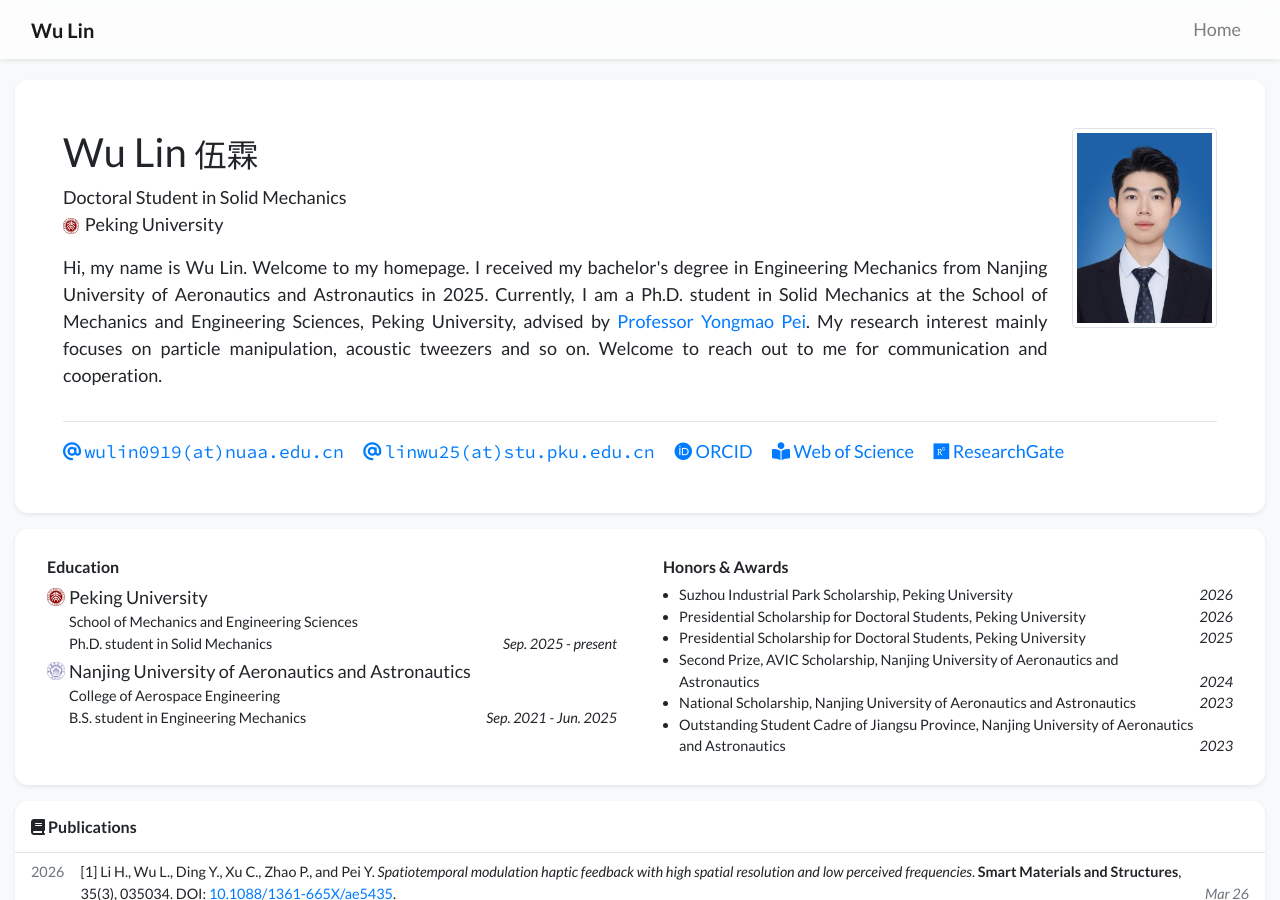
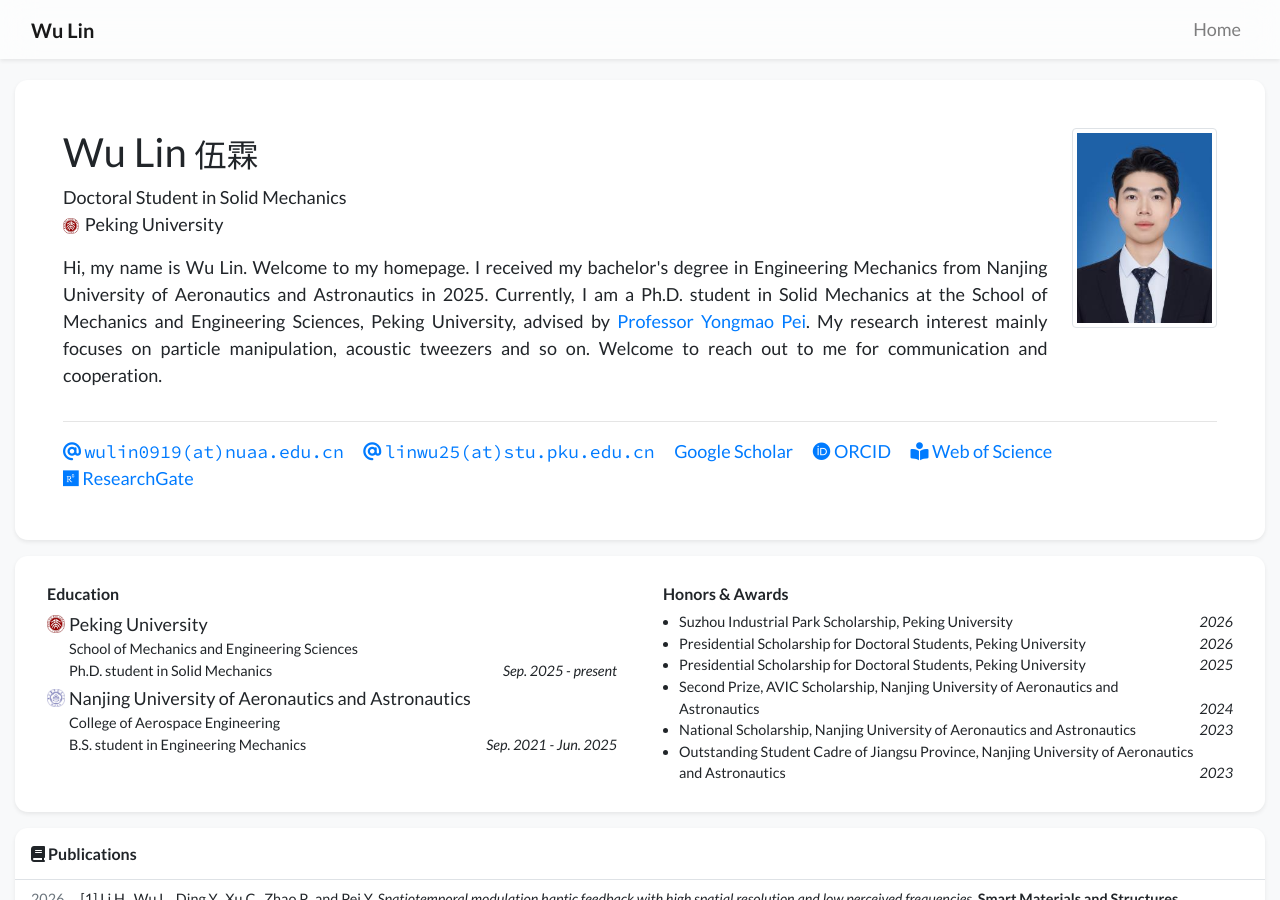
Before and after one commit to WuLin0919/wulin0919.github.io, a Jekyll site: the page built from index_layout2.html, in a window 1280 px wide and 900 px high. Built offline with Jekyll 4.4.1, drawn with Linux system fonts in a browser that asks for light colours; nearby versions of some CDN libraries; a style sheet for code colours, icons or effects is not loaded.

Commit message:
Add Google Scholar profile link and icon

```diff
--- a/_data/profile.yml
+++ b/_data/profile.yml
@@ -12,6 +12,7 @@ emails:
 - "wulin0919@nuaa.edu.cn"
 - "linwu25@stu.pku.edu.cn"
 orcid: 0009-0005-6544-2197
+gscholar: https://scholar.google.com/citations?hl=zh-CN&user=QXRyKCoAAAAJ
 wos: https://webofscience.clarivate.cn/wos/author/record/POY-4128-2026
 researchgate: https://www.researchgate.net/profile/Wu-Lin-36?ev=hdr_xprf
 
--- a/_includes/widgets/profile_card.html
+++ b/_includes/widgets/profile_card.html
@@ -65,7 +65,7 @@
                         {%- assign gscholar_url = 'https://scholar.google.com/citations?user=' | append: site.data.profile.gscholar -%}
                         {%- endif -%}
                         <a class="pr-3 no-break" target="_blank" href="{{ gscholar_url }}">
-                            <i class="fab fa-google-scholar"></i> Google Scholar
+                            <i class="ai ai-google-scholar" aria-hidden="true"></i> Google Scholar
                         </a>
                         {% endif %}
 
--- a/_includes/widgets/profile_card_mini.html
+++ b/_includes/widgets/profile_card_mini.html
@@ -57,8 +57,8 @@
                         {%- else -%}
                         {%- assign gscholar_url = 'https://scholar.google.com/citations?user=' | append: site.data.profile.gscholar -%}
                         {%- endif -%}
-                        <a class="px-1 no-break" target="_blank" href="{{ gscholar_url }}">
-                            <i class="fab fa-google-scholar"></i>
+                        <a class="px-1 no-break" target="_blank" href="{{ gscholar_url }}" title="Google Scholar" aria-label="Google Scholar">
+                            <i class="ai ai-google-scholar" aria-hidden="true"></i>
                         </a>
                         {% endif %}
 
```
